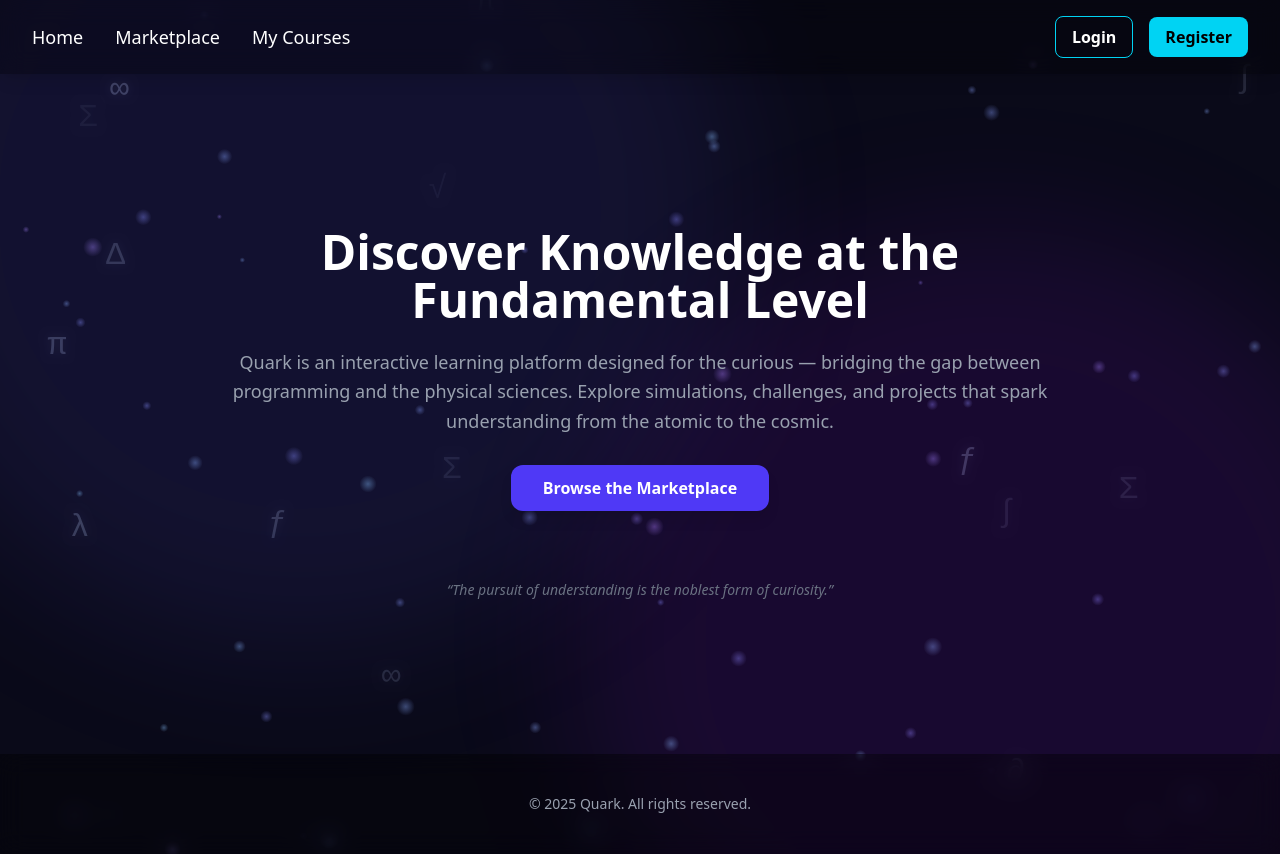
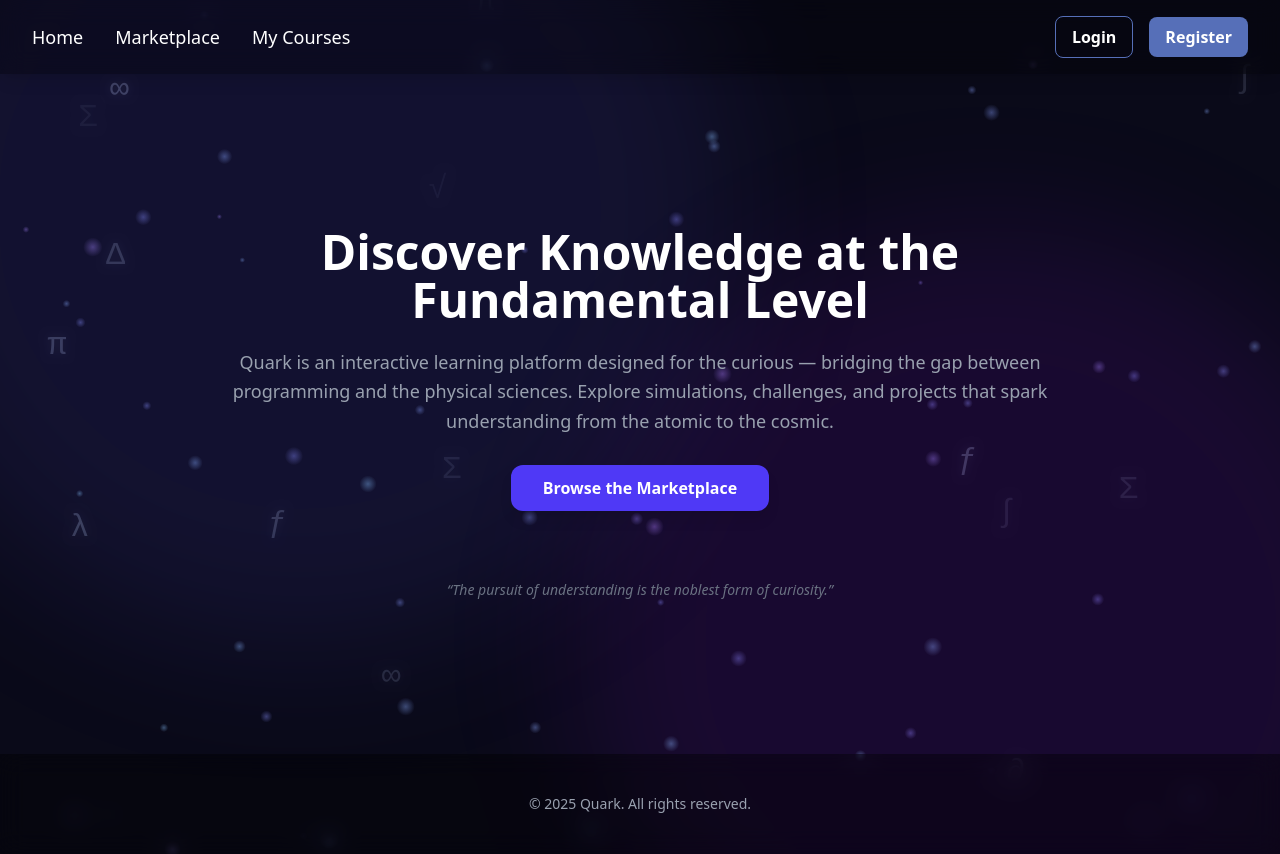
Before and after one commit to tallbreadstick/quark-webclient, a React (Vite) app: page / in a window 1280 px wide. Built offline with nearby package versions, Linux system fonts and the light colour scheme.

Commit message:
changed colors for navbar

```diff
--- a/src/components/page/Navbar.tsx
+++ b/src/components/page/Navbar.tsx
@@ -31,13 +31,13 @@ const Navbar: FunctionComponent<NavbarProps> = ({ userSession, setUserSession })
                     <div className="flex items-center gap-4">
                         <a
                             href="/login"
-                            className="px-4 py-2 border border-cyan-400 rounded-lg hover:bg-[#bccdff] hover:text-black transition font-semibold"
+                            className="px-4 py-2 border border-[#566fb8] rounded-lg hover:bg-[#bccdff] hover:text-white transition font-semibold"
                         >
                             Login
                         </a>
                         <a
                             href="/register"
-                            className="px-4 py-2 bg-cyan-400 text-black rounded-lg hover:bg-[#bccdff] transition font-semibold"
+                            className="px-4 py-2 bg-[#566fb8] text-white rounded-lg hover:bg-[#bccdff] transition font-semibold"
                         >
                             Register
                         </a>
```
